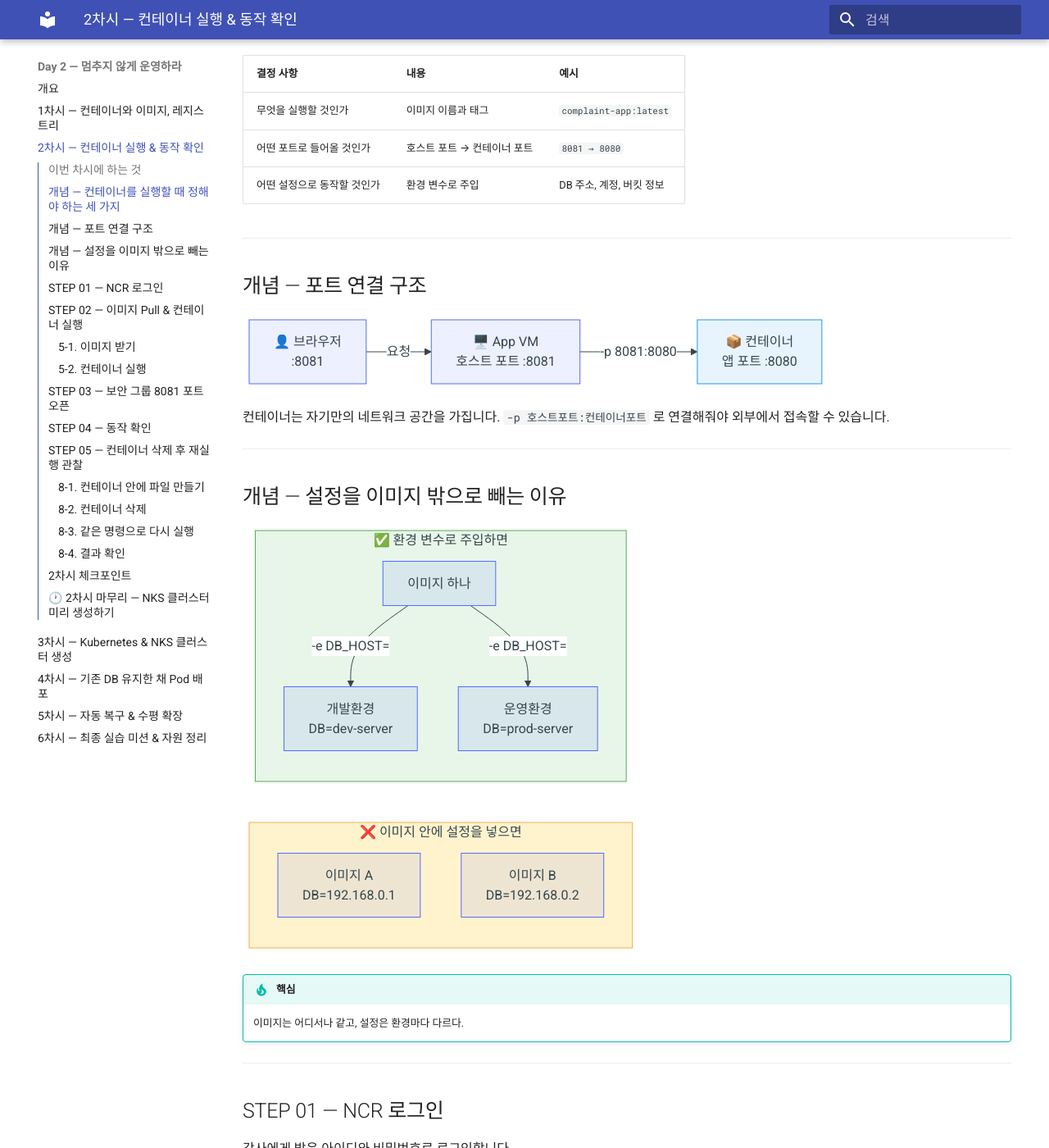
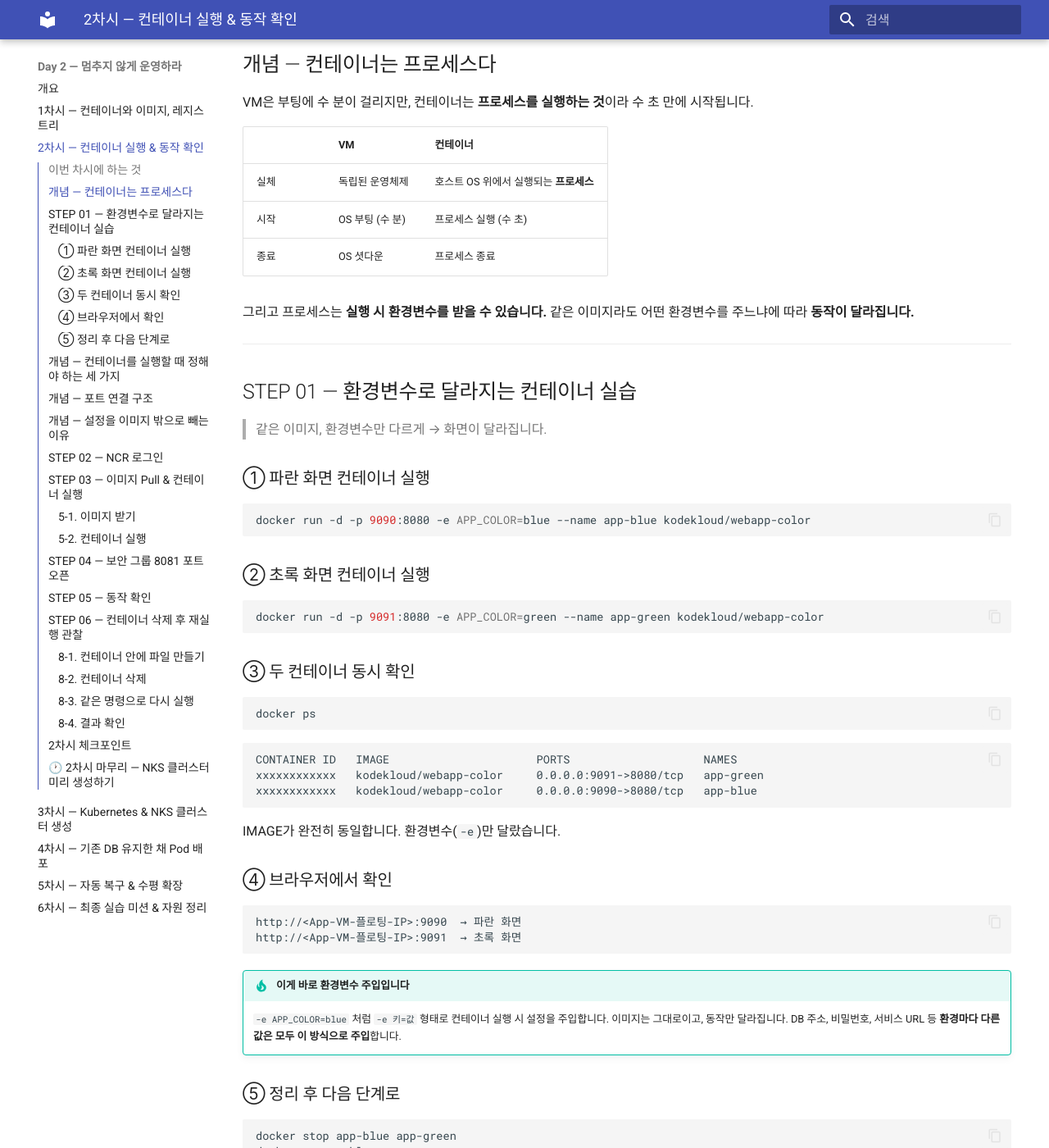
Before and after one commit to skilleat-labs/cloud-native-minwon-lab, an MkDocs documentation site: the page built from docs/day2/session2.md, in a window 1280 px wide and 1400 px high, scrolled down 710 px. Shown: the whole window at 82% size. Built offline with MkDocs 1.6.1 and Material for MkDocs 9.7.7, drawn with Linux system fonts in a browser that asks for light colours; some of the changed text lies outside the part shown.

Commit message:
day2/session2: 컨테이너=프로세스 개념 + 환경변수 실습(webapp-color) 추가
kodekloud/webapp-color 이미지로 APP_COLOR 환경변수만 바꿔
파란/초록 화면이 동시에 뜨는 것을 직접 확인하는 STEP 01 추가.
기존 STEP 01~05 → 02~06으로 renumber.

````diff
--- a/docs/day2/session2.md
+++ b/docs/day2/session2.md
@@ -9,11 +9,78 @@
 
 | STEP | 내용 |
 |------|------|
-| 01 | NCR 로그인 |
-| 02 | 이미지 Pull & 컨테이너 실행 |
-| 03 | 보안 그룹 8081 포트 오픈 |
-| 04 | 동작 확인 |
-| 05 | 컨테이너 삭제 후 재실행 — 상태 관찰 |
+| 01 | 환경변수로 달라지는 컨테이너 실습 |
+| 02 | NCR 로그인 |
+| 03 | 이미지 Pull & 컨테이너 실행 |
+| 04 | 보안 그룹 8081 포트 오픈 |
+| 05 | 동작 확인 |
+| 06 | 컨테이너 삭제 후 재실행 — 상태 관찰 |
+
+---
+
+## 개념 — 컨테이너는 프로세스다
+
+VM은 부팅에 수 분이 걸리지만, 컨테이너는 **프로세스를 실행하는 것**이라 수 초 만에 시작됩니다.
+
+| | VM | 컨테이너 |
+|---|---|---|
+| 실체 | 독립된 운영체제 | 호스트 OS 위에서 실행되는 **프로세스** |
+| 시작 | OS 부팅 (수 분) | 프로세스 실행 (수 초) |
+| 종료 | OS 셧다운 | 프로세스 종료 |
+
+그리고 프로세스는 **실행 시 환경변수를 받을 수 있습니다.**
+같은 이미지라도 어떤 환경변수를 주느냐에 따라 **동작이 달라집니다.**
+
+---
+
+## STEP 01 — 환경변수로 달라지는 컨테이너 실습
+
+> 같은 이미지, 환경변수만 다르게 → 화면이 달라집니다.
+
+### ① 파란 화면 컨테이너 실행
+
+```bash
+docker run -d -p 9090:8080 -e APP_COLOR=blue --name app-blue kodekloud/webapp-color
+```
+
+### ② 초록 화면 컨테이너 실행
+
+```bash
+docker run -d -p 9091:8080 -e APP_COLOR=green --name app-green kodekloud/webapp-color
+```
+
+### ③ 두 컨테이너 동시 확인
+
+```bash
+docker ps
+```
+
+```
+CONTAINER ID   IMAGE                      PORTS                    NAMES
+xxxxxxxxxxxx   kodekloud/webapp-color     0.0.0.0:9091->8080/tcp   app-green
+xxxxxxxxxxxx   kodekloud/webapp-color     0.0.0.0:9090->8080/tcp   app-blue
+```
+
+IMAGE가 완전히 동일합니다. 환경변수(`-e`)만 달랐습니다.
+
+### ④ 브라우저에서 확인
+
+```
+http://<App-VM-플로팅-IP>:9090  → 파란 화면
+http://<App-VM-플로팅-IP>:9091  → 초록 화면
+```
+
+!!! tip "이게 바로 환경변수 주입입니다"
+    `-e APP_COLOR=blue` 처럼 `-e 키=값` 형태로 컨테이너 실행 시 설정을 주입합니다.
+    이미지는 그대로이고, 동작만 달라집니다.
+    DB 주소, 비밀번호, 서비스 URL 등 **환경마다 다른 값은 모두 이 방식으로 주입**합니다.
+
+### ⑤ 정리 후 다음 단계로
+
+```bash
+docker stop app-blue app-green
+docker rm app-blue app-green
+```
 
 ---
 
@@ -249,7 +316,7 @@ http://<App-VM-플로팅-IP>:8081
 
 ---
 
-## STEP 05 — 컨테이너 삭제 후 재실행 관찰
+## STEP 06 — 컨테이너 삭제 후 재실행 관찰
 
 컨테이너를 지우면 **컨테이너 안의 데이터는 사라지지만, DB와 Object Storage는 그대로**임을 확인합니다.
 
@@ -305,10 +372,11 @@ curl http://localhost:8081/health
 
 | # | 확인 항목 | 확인 방법 |
 |---|---------|---------|
-| ① | 이미지가 Pull 되었다 | `docker images` |
-| ② | 컨테이너가 실행 중이다 | `docker ps` |
-| ③ | 브라우저에서 민원 서비스가 접속된다 | 브라우저 확인 |
-| ④ | 컨테이너를 지워도 DB 데이터는 남는다 | 재실행 후 데이터 확인 |
+| ① | 같은 이미지로 환경변수만 다르게 해서 두 컨테이너를 실행했다 | 브라우저에서 색 확인 |
+| ② | 이미지가 Pull 되었다 | `docker images` |
+| ③ | 컨테이너가 실행 중이다 | `docker ps` |
+| ④ | 브라우저에서 민원 서비스가 접속된다 | 브라우저 확인 |
+| ⑤ | 컨테이너를 지워도 DB 데이터는 남는다 | 재실행 후 데이터 확인 |
 
 ---
 
````
Also changed, not shown: other parts of docs/day2/session2.md (+4 -4 lines).
